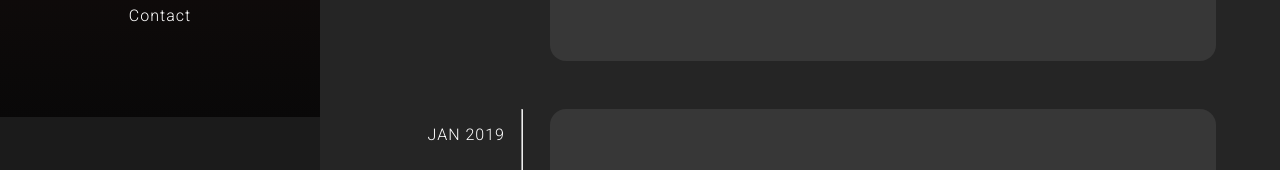
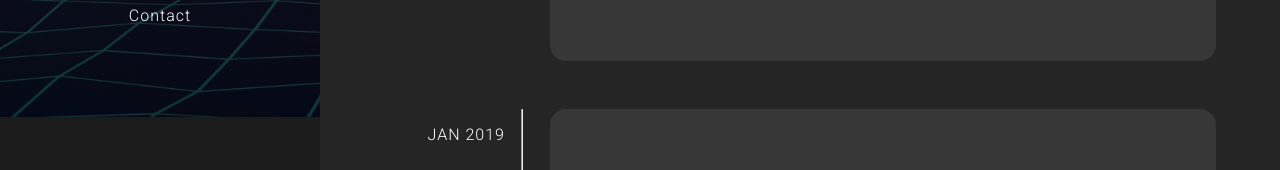
Before and after one commit to rrios4/rogeliorios.github.io, a website: page index.html in a window 1280 px wide. Shown: the part 683-853 px from the top of the page. Drawn offline with Linux system fonts and the light colour scheme.

Commit message:
nav img fixed

```diff
--- a/styles/style.css
+++ b/styles/style.css
@@ -16,7 +16,7 @@ body{
 }
 
 #left-nav{
-  background-image: linear-gradient(rgba(55, 25, 22, 0.7), rgba(5, 4, 4, 0.8)), url('./assets/lHjYzzm.jpg');
+  background-image: linear-gradient(rgba(55, 25, 22, 0.7), rgba(5, 4, 4, 0.8)), url('../assets/lHjYzzm.jpg');
   background-position: 10%;
   background-size: cover;
   display: flex;
```
